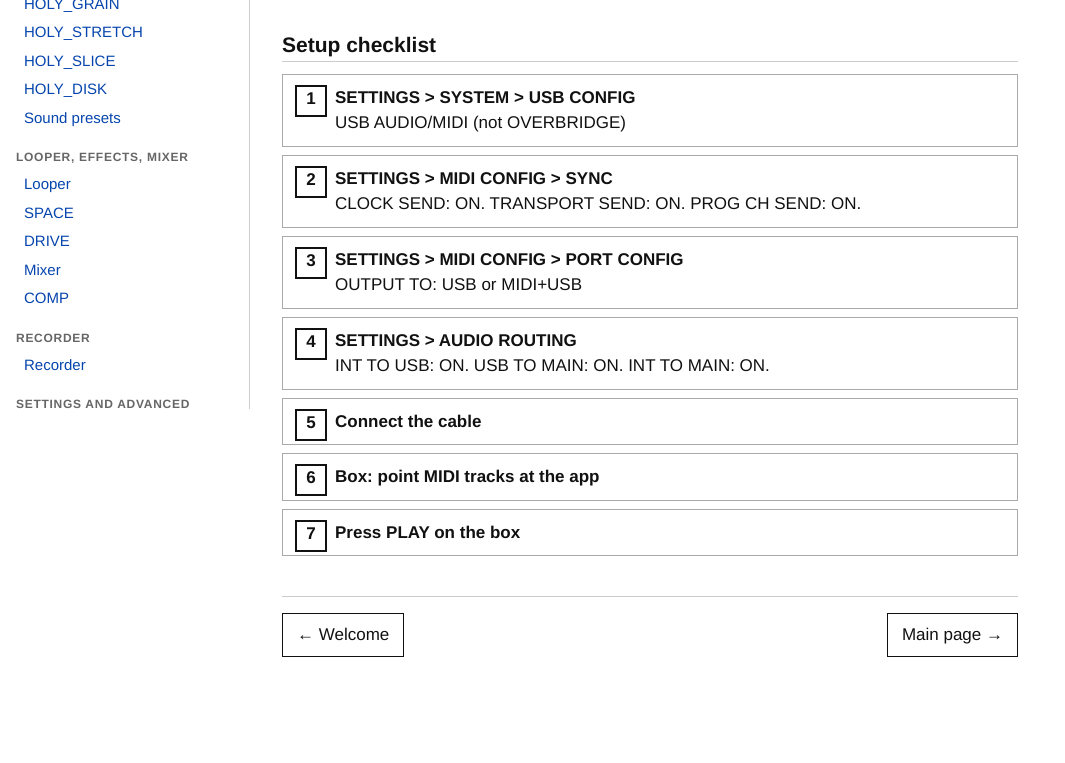
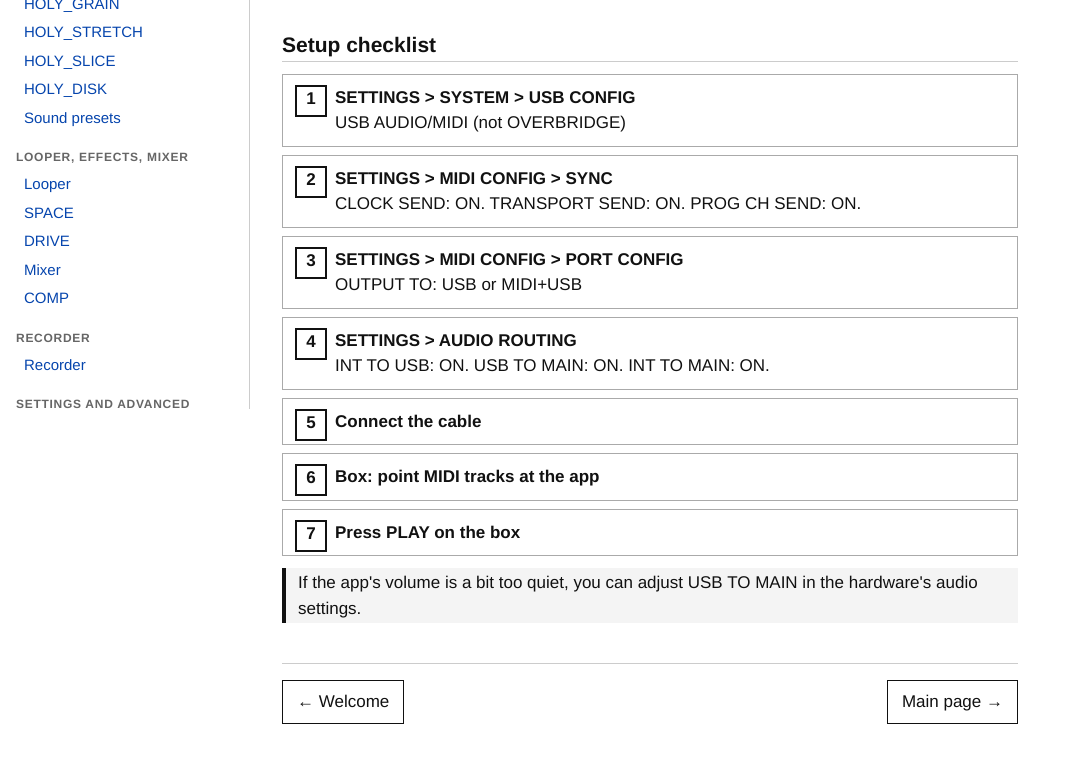
Before and after one commit to martonstudio/holy-grail-docs, a plain HTML site: page setup.html in a window 1280 px wide. Shown: the part 391-1154 px from the top of the page, without its empty margins (0-1065 px from the left). Before the commit the page ends 1096 px from the top, so only its background shows below. Drawn offline with Linux system fonts and the light colour scheme.

Commit message:
First setup: a note on USB TO MAIN when the app is too quiet

```diff
--- a/setup.html
+++ b/setup.html
@@ -63,6 +63,7 @@ INT TO USB: ON. USB TO MAIN: ON. INT TO MAIN: ON.</li>
 <li><strong>Box: point MIDI tracks at the app</strong></li>
 <li><strong>Press PLAY on the box</strong></li>
 </ol>
+<p class="note">If the app's volume is a bit too quiet, you can adjust USB TO MAIN in the hardware's audio settings.</p>
 
 <div class="pager"><a class="prev" rel="prev" href="index.html"><span>&larr;</span> Welcome</a><a class="next" rel="next" href="main-page.html">Main page <span>&rarr;</span></a></div>
 </main>
```
